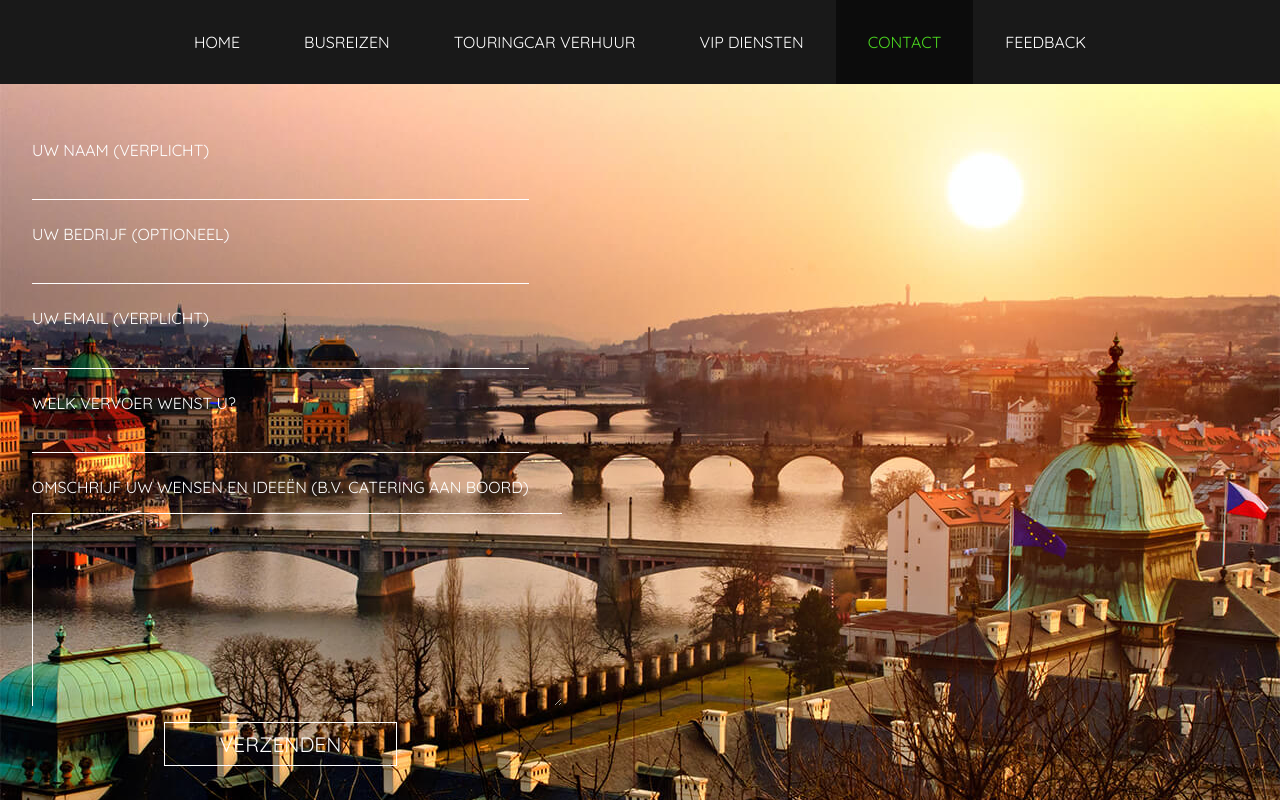
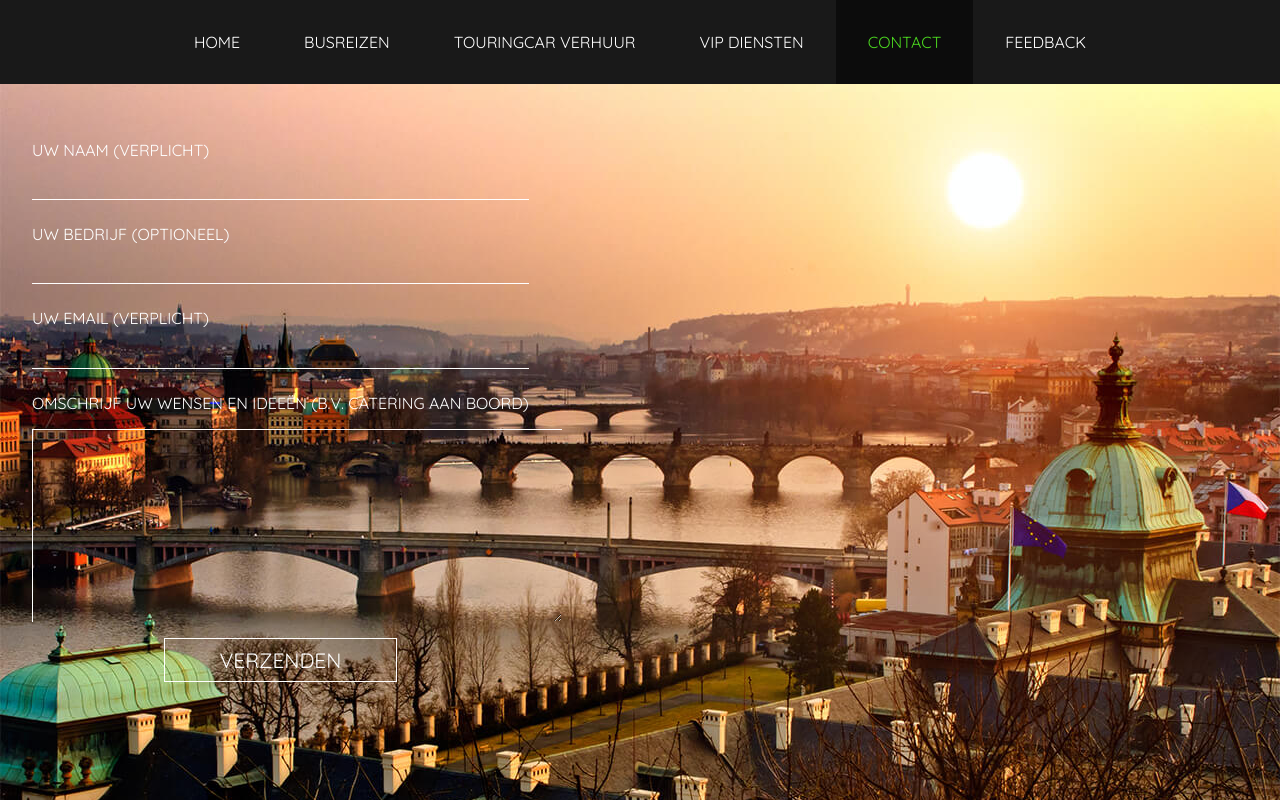
Before and after one commit to Nick-Yazdani/stipt-vervoer, a React (Create React App) app: page /contact in a window 1280 px wide. Shown: the top 800 px of the page. Built offline with nearby package versions, Linux system fonts and the light colour scheme.

Commit message:
removed form input field

```diff
--- a/src/components/contact-form-component/contact-form.component.jsx
+++ b/src/components/contact-form-component/contact-form.component.jsx
@@ -74,7 +74,6 @@ class ContactForm extends Component {
                         <FormInput name="naam" type="text" text="uw naam (verplicht)" handleChange={this.handleChange} value={this.state.naam} style={this.state.nameError ? this.state.errorStyle : null} />
                         <FormInput name="bedrijf" type="text" text="uw bedrijf (optioneel)" handleChange={this.handleChange} value={this.state.bedrijf} />
                         <FormInput name="email" type="email" text="uw email (verplicht)" handleChange={this.handleChange} value={this.state.email} style={this.state.emailError ? this.state.errorStyle : null} />
-                        <FormInput name="vervoer" type="text" text="welk vervoer wenst u?" handleChange={this.handleChange} value={this.state.vervoer} />
                         <div className="text-control">
                             <label htmlFor="wensen">OMSCHRIJF UW WENSEN EN IDEEËN (B.V. CATERING AAN BOORD)</label>
                             <textarea name="wensen" type="text" onChange={this.handleChange} value={this.state.wensen}></textarea>
```
